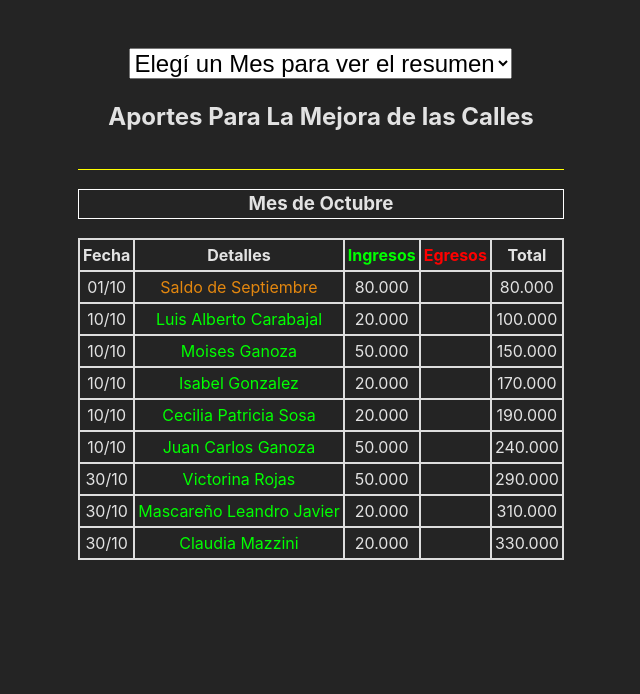
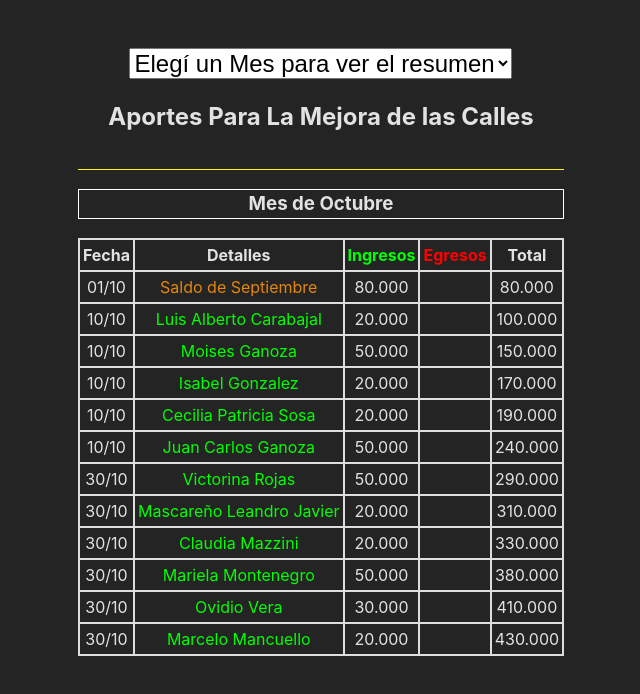
Before and after one commit to Dynezel/mejoras-calles-externas, a React (Vite) app: page / in a window 1280 px wide. Shown: the top 694 px of the page, without its empty margins (319-959 px from the left). Built offline with nearby package versions, Linux system fonts and the light colour scheme.

Commit message:
Add files via upload

```diff
--- a/src/Components/Octubre.jsx
+++ b/src/Components/Octubre.jsx
@@ -78,6 +78,27 @@ export default function Octubre() {
                         <td></td>
                         <td>330.000</td>
                     </tr>
+                    <tr>
+                        <td>30/10</td>
+                        <td className="ingresos">Mariela Montenegro</td>
+                        <td>50.000</td>
+                        <td></td>
+                        <td>380.000</td>
+                    </tr>
+                    <tr>
+                        <td>30/10</td>
+                        <td className="ingresos">Ovidio Vera</td>
+                        <td>30.000</td>
+                        <td></td>
+                        <td>410.000</td>
+                    </tr>
+                    <tr>
+                        <td>30/10</td>
+                        <td className="ingresos">Marcelo Mancuello</td>
+                        <td>20.000</td>
+                        <td></td>
+                        <td>430.000</td>
+                    </tr>
                     {/* <tr>
                         <td>30/10</td>
                         <td className="total">Saldo Final Julio</td>
```
